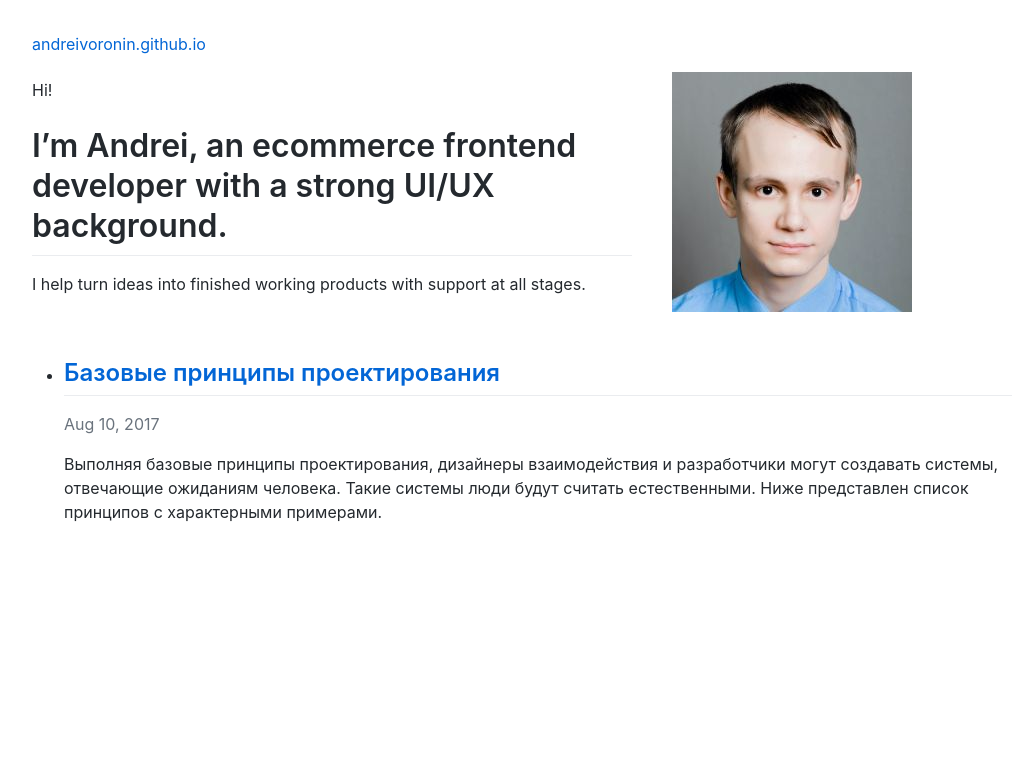
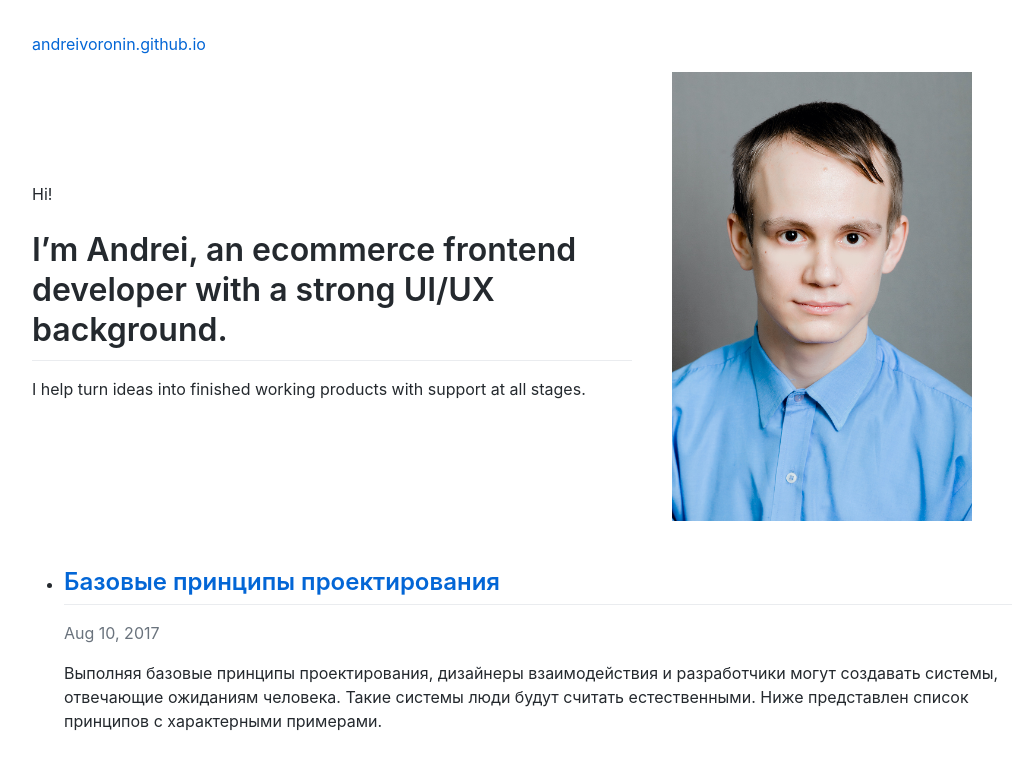
Before and after one commit to andreivoronin/andreivoronin.github.io, a Jekyll site: the page built from index.md, in a window 1280 px wide. Shown: the top 770 px of the page, without its empty margins (118-1146 px from the left). Built offline with Jekyll 4.4.1, drawn with Linux system fonts in a browser that asks for light colours.

Commit message:
Update about.html

```diff
--- a/_includes/about.html
+++ b/_includes/about.html
@@ -18,9 +18,9 @@
       <picture>
         <source
           media="(min-width: 768px)"
+          srcset="img/-about/andrei_voronin_photo@2x.jpg">
+        <source
           srcset="img/-about/andrei_voronin_photo_mini@2x.jpg">
-        <source
-          srcset="img/-about/andrei_voronin_photo@2x.jpg">
         <img
           src="img/-about/andrei_voronin_photo@2x.jpg"
            alt="Andrei Voronin photo" class="hero__photo">
```
